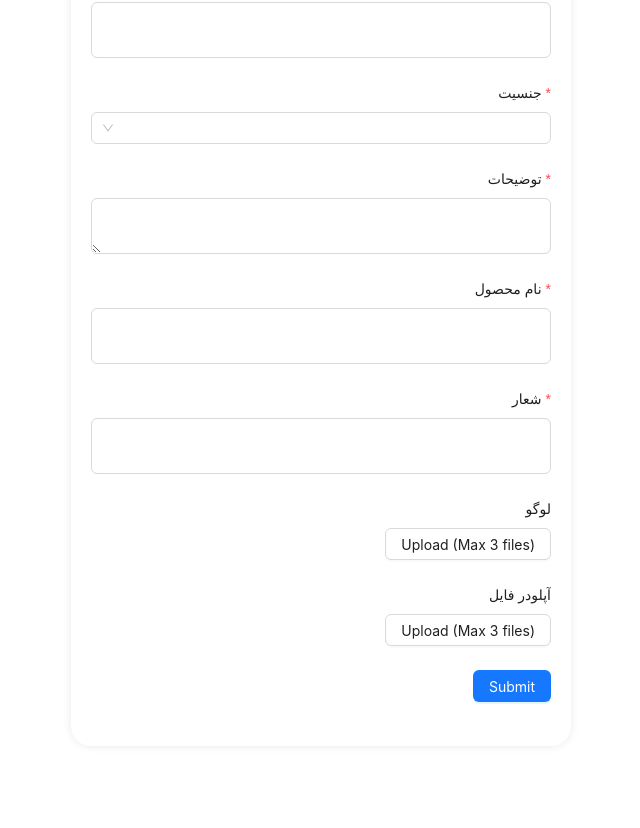
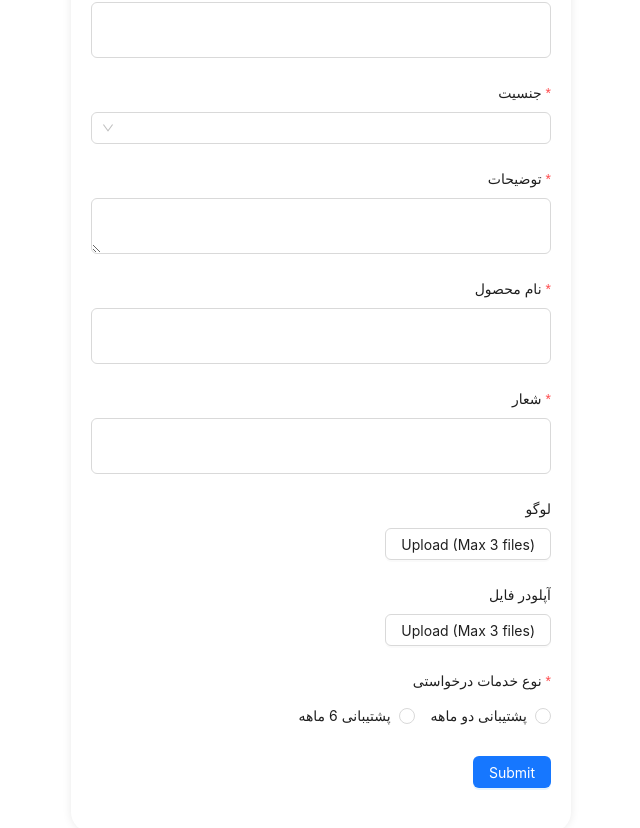
Before and after one commit to elham-zahir/builded-form, a React (Create React App) app: page / in a window 1280 px wide. Shown: the part 1038-1866 px from the top of the page, without its empty margins (319-959 px from the left). Built offline with nearby package versions, Linux system fonts and the light colour scheme.

Commit message:
create radio buttons component

```diff
--- a/src/App.tsx
+++ b/src/App.tsx
@@ -13,6 +13,7 @@ import GenderSelection from "./components/gender";
 import TextAreaInput from "./components/textArea";
 import ImageUploader from "./components/imageUploader";
 import FileUploader from "./components/fileUploader";
+import RadioInput from "./components/radioInput";
 
 function App() {
   const [form] = Form.useForm();
@@ -62,6 +63,15 @@ function App() {
 
         <FileUploader name="fileUploader" label="آپلودر فایل" />
 
+        <RadioInput
+          name="radio"
+          label="نوع خدمات درخواستی"
+          options={[
+            { name: "پشتیبانی دو ماهه", value: "value1" },
+            { name: "پشتیبانی 6 ماهه", value: "value2" },
+          ]}
+        />
+
         <Form.Item label={null}>
           <Button type="primary" htmlType="submit">
             Submit
--- a/src/components/ageInput/index.tsx
+++ b/src/components/ageInput/index.tsx
@@ -21,7 +21,6 @@ function AgeInput({ name, label, min = 0, max = 99 }: IProps) {
         },
         {
           validator(_, value) {
-            console.log({ value });
             if (Number(value) < min) {
               return Promise.reject(
                 new Error(`سن نمی تواند از  ${min} کمتر باشد`)
--- /dev/null
+++ b/src/components/radioInput/index.tsx
@@ -0,0 +1,41 @@
+import React from "react";
+import { requiredValidation } from "../../utils/validator";
+import { Form, Radio } from "antd";
+
+interface IOptionType {
+  name: string;
+  value: string;
+}
+
+interface IProps {
+  name: string;
+  label: string;
+  options: IOptionType[];
+}
+
+function RadioInput({ name, label, options }: IProps) {
+  return (
+    <Form.Item
+      label={label}
+      name={name}
+      rules={[
+        {
+          required: true,
+          message: requiredValidation(),
+        },
+      ]}
+    >
+      <Radio.Group>
+        {options.map((item: IOptionType, index: number) => {
+          return (
+            <Radio value={item.value} key={index}>
+              {item.name}
+            </Radio>
+          );
+        })}
+      </Radio.Group>
+    </Form.Item>
+  );
+}
+
+export default RadioInput;
--- a/src/index.tsx
+++ b/src/index.tsx
@@ -12,7 +12,4 @@ root.render(
   </React.StrictMode>
 );
 
-// If you want to start measuring performance in your app, pass a function
-// to log results (for example: reportWebVitals(console.log))
-// or send to an analytics endpoint. Learn more: https://bit.ly/CRA-vitals
 reportWebVitals();
```
Also changed, not shown: src/components/radioInput/index.module.scss (added).
